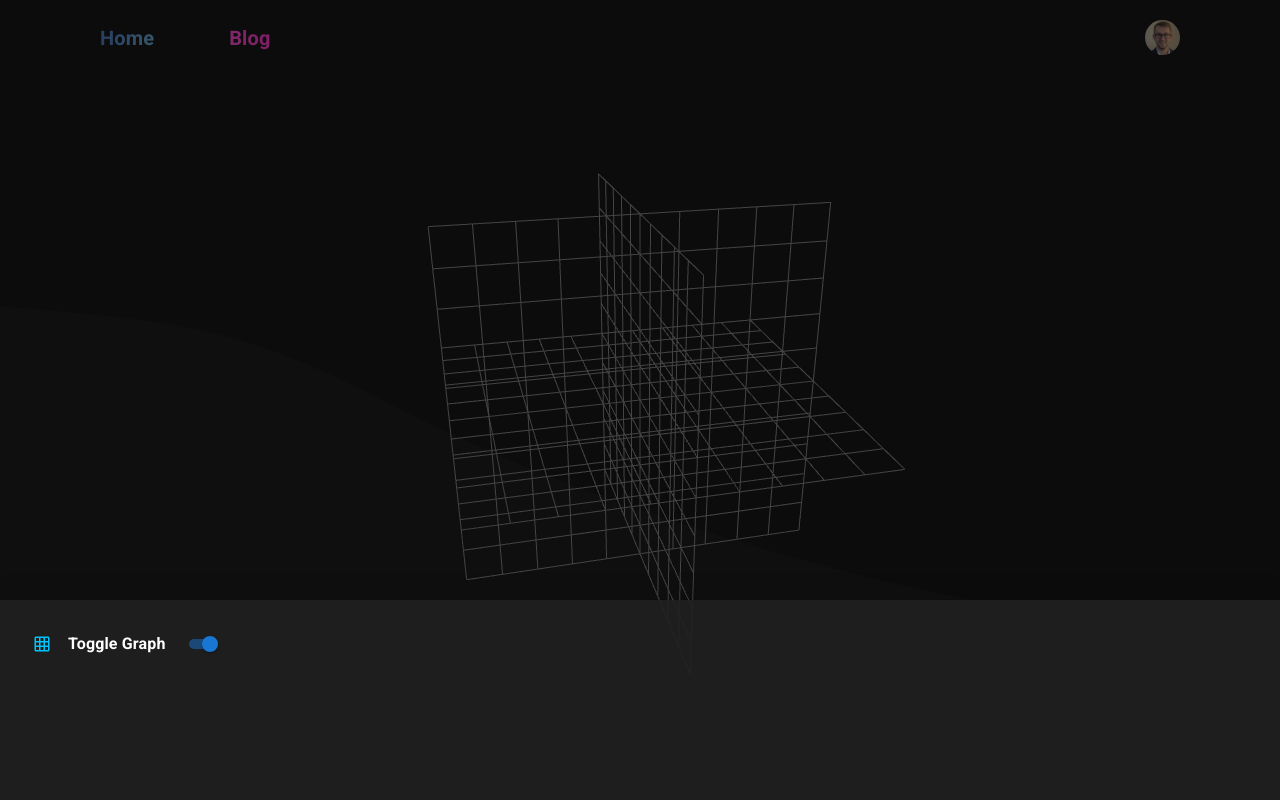
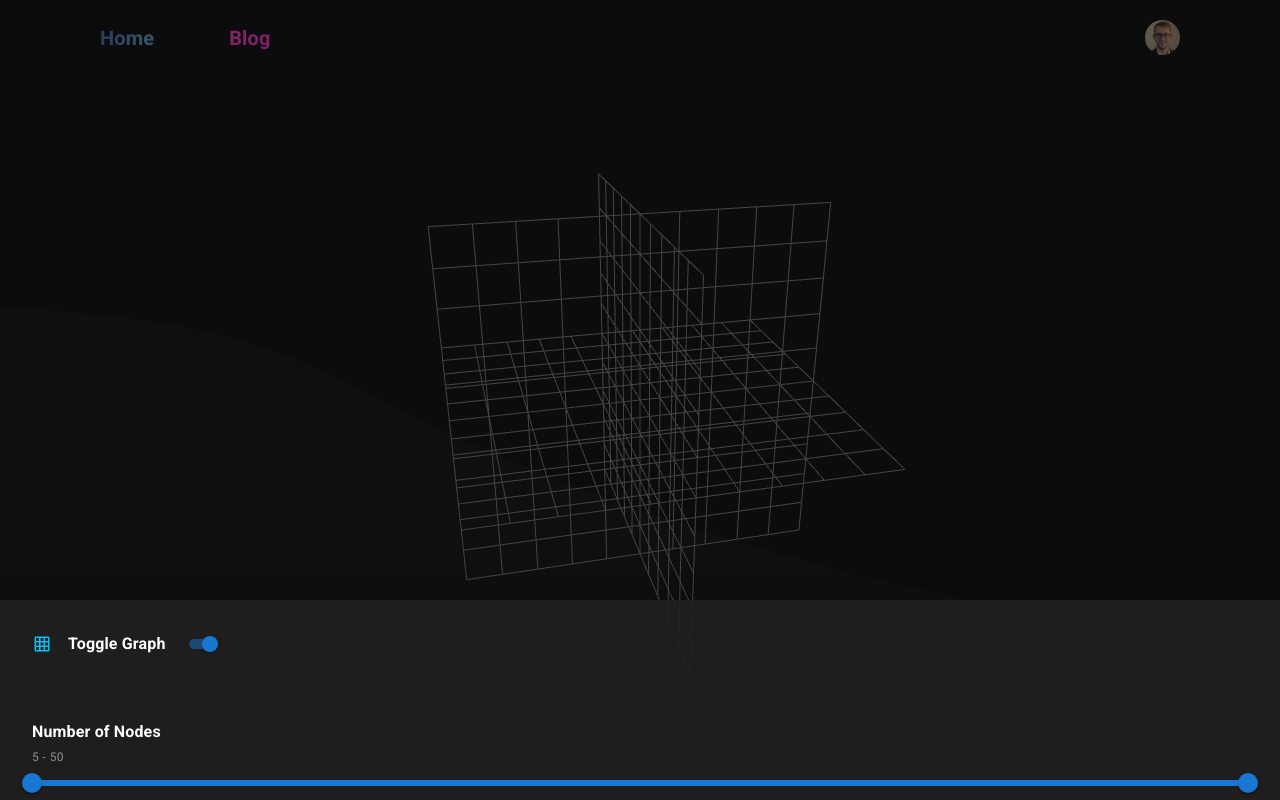
Before and after one commit to IDrumsey/profile-site-v2, a Next.js app: page /cool/algorithms/dijkstras3d in a window 1280 px wide. Both pictures are taken after a click on the button 1230 px from the left and 750 px from the top of the page. Built offline with nearby package versions, Linux system fonts and the light colour scheme.

Commit message:
Added number of nodes slider

```diff
--- a/app/cool/algorithms/dijkstras3d/page.tsx
+++ b/app/cool/algorithms/dijkstras3d/page.tsx
@@ -26,6 +26,47 @@ import Typography from "@mui/material/Typography"
 import SwipeableDrawer from "@mui/material/SwipeableDrawer"
 import SettingsIcon from "@mui/icons-material/Settings"
 import { IoMdGrid } from "react-icons/io"
+import Slider from "@mui/material/Slider"
+
+function NumberOfNodesPicker() {
+  const [value, setValue] = React.useState<number[]>([5, 50])
+
+  const handleChange = (event: Event, newValue: number | number[]) => {
+    setValue(newValue as number[])
+  }
+
+  const theme = useTheme()
+  const isMobile = useMediaQuery(theme.breakpoints.down("md"))
+
+  return (
+    <div>
+      {/* number of nodes to show on graph */}
+      <Typography
+        variant="body1"
+        fontSize={isMobile ? theme.typography.h5.fontSize : "auto"}
+        fontWeight="bold"
+        color="#fff"
+      >
+        Number of Nodes
+      </Typography>
+      <Typography
+        variant="caption"
+        color={new Color("#fff").alpha(0.5).toString()}
+      >
+        {value[0]} - {value[1]}
+      </Typography>
+      <Slider
+        min={5}
+        max={50}
+        getAriaLabel={() => "# of nodes"}
+        value={value}
+        onChange={handleChange}
+        valueLabelDisplay="auto"
+        getAriaValueText={(value) => `${value}`}
+      />
+    </div>
+  )
+}
 
 const AlwaysVisibleIconButton = styled(IconButton)(({ theme }) => ({
   backgroundColor: theme.palette.grey[800], // Light background color
@@ -237,11 +278,19 @@ const DijkstrasAlgorithmVisualizationPage = () => {
   return (
     <>
       <SwipeableEdgeDrawer>
-        <GridToggleButton
-          showingGrid={showingGridLines}
-          showingGridSetter={showingGridLinesSetter}
-          width={isMobile ? "100%" : "max-content"}
-        />
+        <Stack
+          direction="column"
+          gap={8}
+          color="#fff"
+        >
+          {/* toggle grid lines */}
+          <GridToggleButton
+            showingGrid={showingGridLines}
+            showingGridSetter={showingGridLinesSetter}
+            width={isMobile ? "100%" : "max-content"}
+          />
+          <NumberOfNodesPicker />
+        </Stack>
       </SwipeableEdgeDrawer>
       <Canvas
         style={{
```
